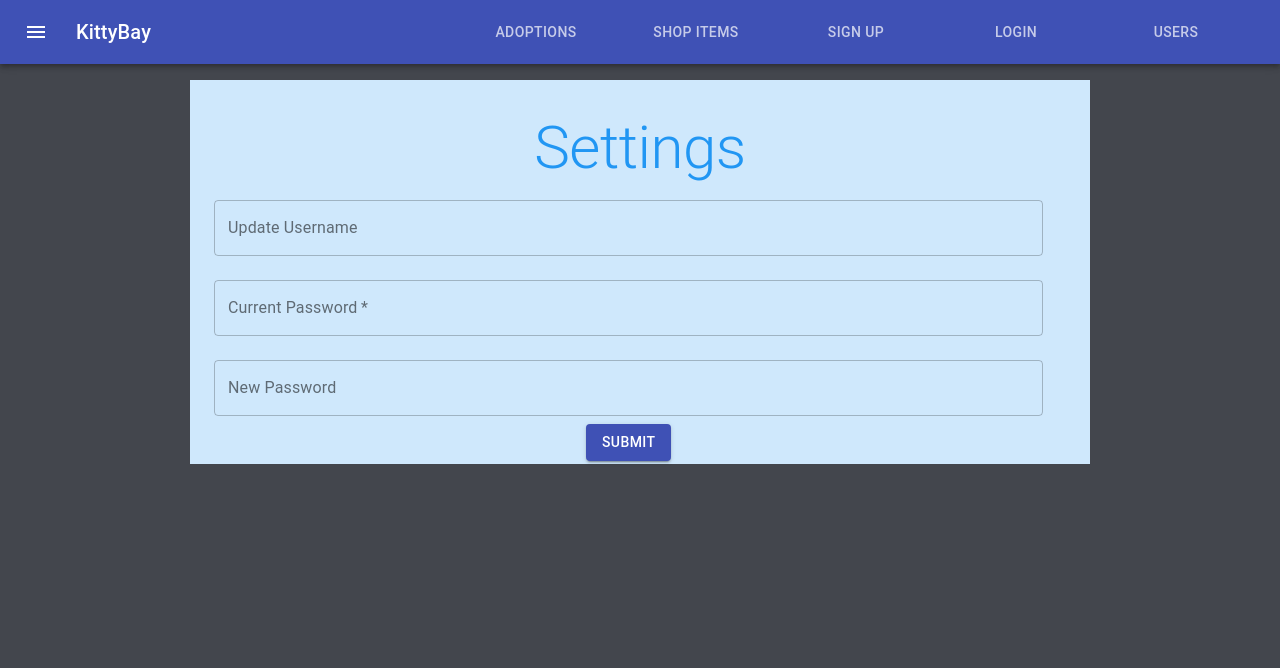
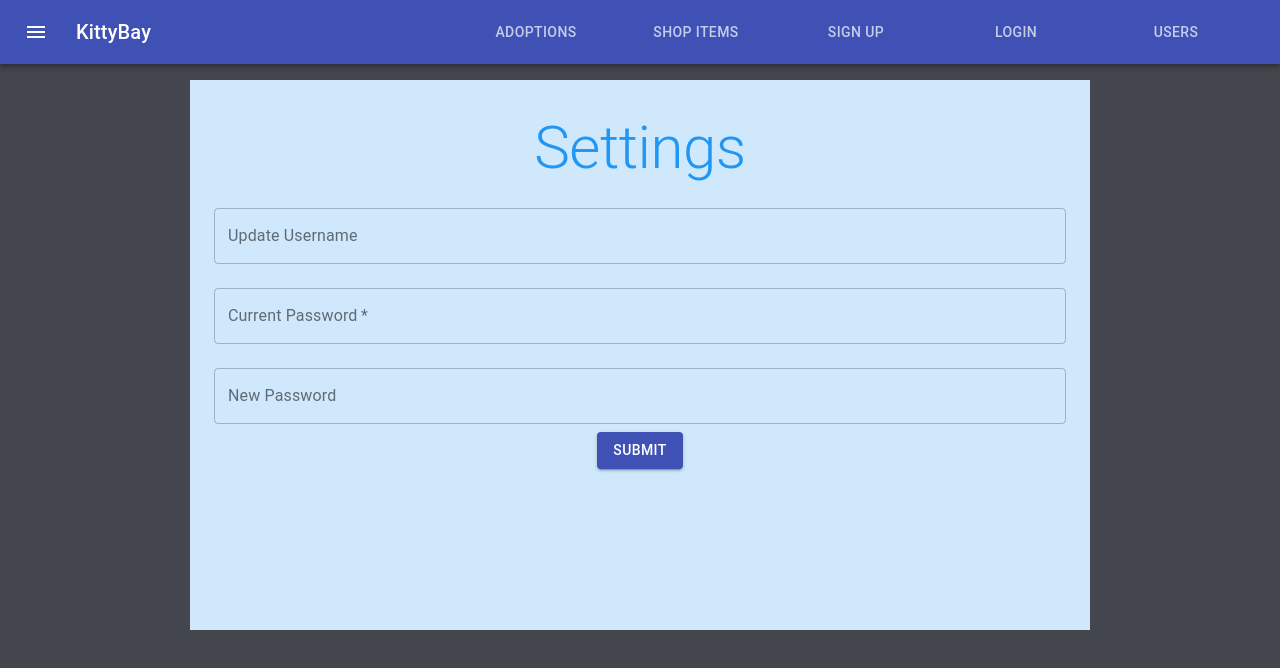
Before and after one commit to JoelRice/kapstone-frontend, a React (Create React App) app: page /kapstone-frontend/settings in a window 1280 px wide. Shown: the top 668 px of the page. Built offline with nearby package versions, Linux system fonts and the light colour scheme.

Commit message:
fixed settinsg page styles

```diff
--- a/src/views/settings.js
+++ b/src/views/settings.js
@@ -88,18 +88,22 @@ export default function Settings(props) {
   return (
     <Container
       component="main"
-      maxWidth="lg"
       align="center"
-      style={{ backgroundColor: "#cfe8fc", height: "30vw", width: "900px" }}
+      style={{ backgroundColor: "#cfe8fc", height: "550px", width: "900px" }}
     >
-      <CssBaseline />
+      <Grid align="center">
         <header className="header">
-        <Typography className={classes.heading1} component="h1" variant="h2">
+          <Typography
+            align="center"
+            className={classes.heading1}
+            component="h1"
+            variant="h2"
+          >
             Settings
           </Typography>
         </header>
-      <Grid container component="main" className={classes.root}>
-        <form className="form" onSubmit={handleUpdateAccount}>
+        <Grid container component="main" align="center">
+          <form className={classes.form} onSubmit={handleUpdateAccount}>
             <TextField
               variant="outlined"
               margin="normal"
@@ -144,6 +148,7 @@ export default function Settings(props) {
             </Button>
           </form>
         </Grid>
+      </Grid>
     </Container>
   );
 }
```
Lines whose indentation alone changed are shown as unchanged.
